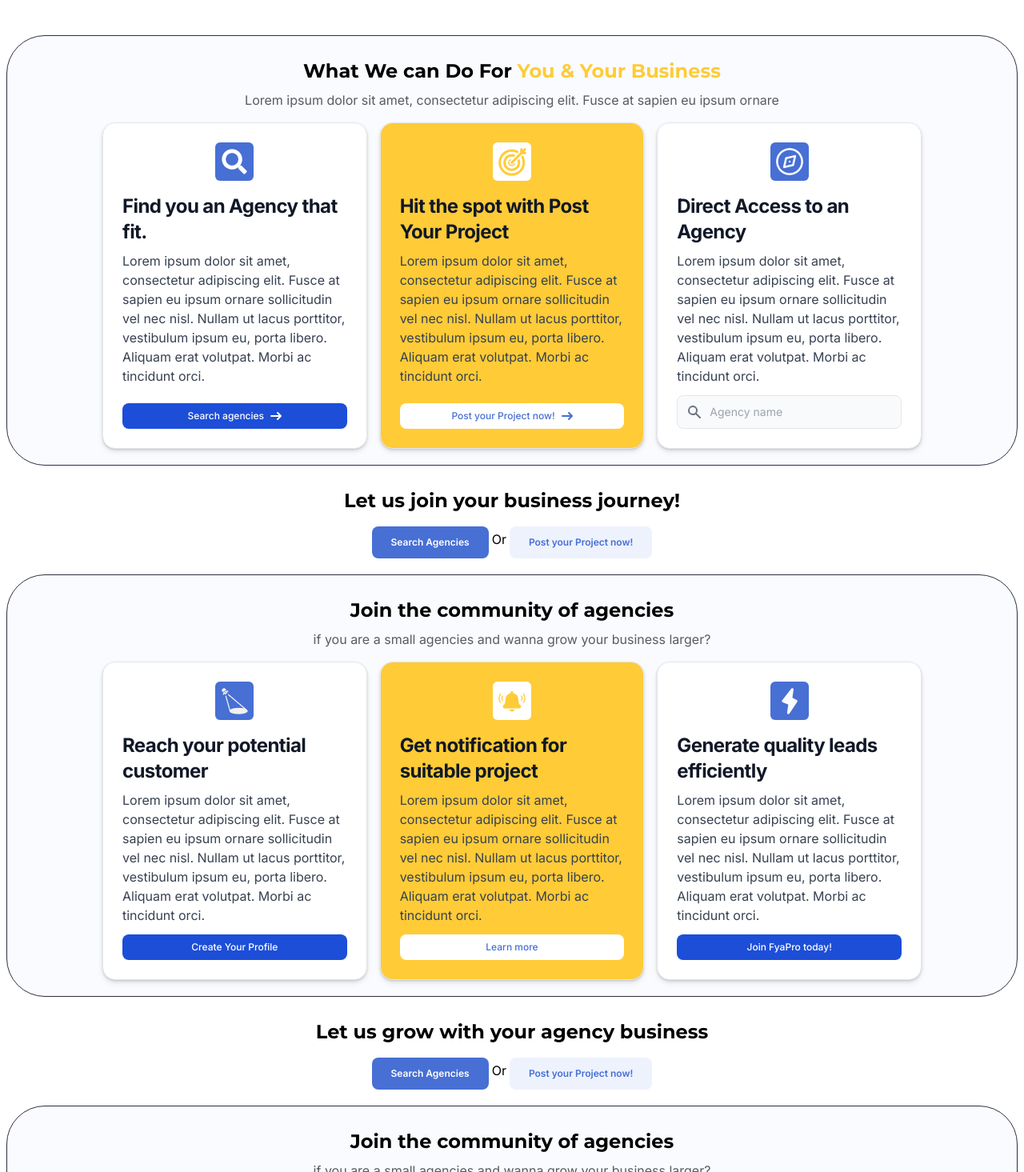
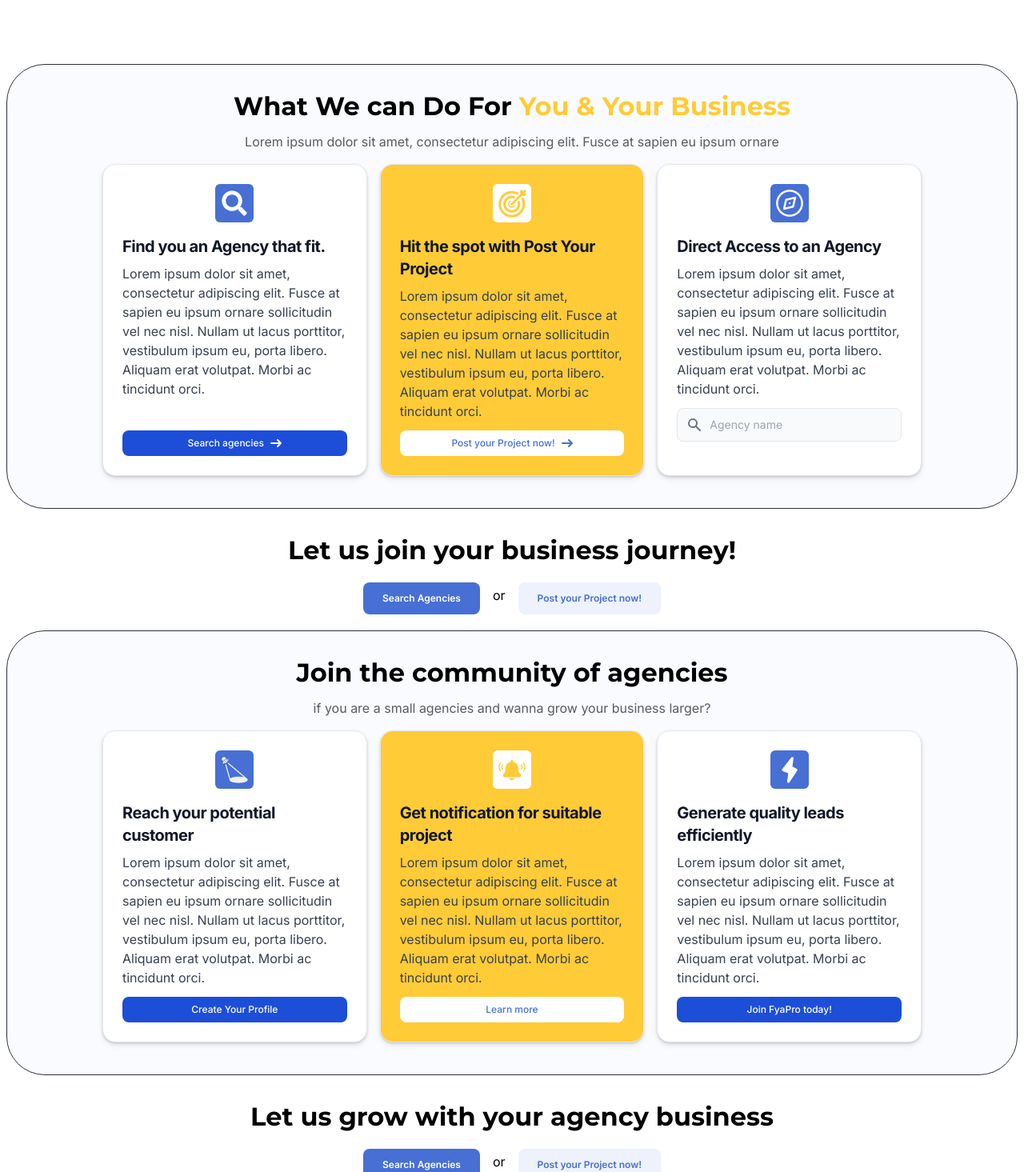
Before and after one commit to MinHien-git/fya-2.0, a React (Create React App) app: page / in a window 1280 px wide. Shown: the part 1335-2800 px from the top of the page at 80% size. Built offline with nearby package versions, Linux system fonts and the light colour scheme.

Commit message:
Complete revision Home page and agency page

```diff
--- a/public/index.html
+++ b/public/index.html
@@ -23,6 +23,11 @@
     <link rel="preconnect" href="https://fonts.gstatic.com" crossorigin />
     <link
       href="https://fonts.googleapis.com/css2?family=Inter:wght@100;200;300;400;500;600;700;800;900&display=swap"
+      rel="stylesheet"
+    />
+
+    <link
+      href="https://fonts.googleapis.com/css2?family=Poppins:wght@700&display=swap"
       rel="stylesheet"
     />
     <!--
--- a/src/components/NavigationBar/NavigationBar.tsx
+++ b/src/components/NavigationBar/NavigationBar.tsx
@@ -85,7 +85,7 @@ export default function NavigationBar() {
                 </div>
               </div>
               <button
-                className="middle none center rounded-md py-2 px-10 font-sans text-xs font-bold text-white shadow-md shadow-primary-500/20 transition-all hover:shadow-lg hover:shadow-pink-500/40 focus:opacity-[0.85] focus:shadow-none active:opacity-[0.85] active:shadow-none disabled:pointer-events-none disabled:opacity-50 disabled:shadow-none bg-primary hidden lg:inline-block mr-2"
+                className="middle none center rounded-md py-2 px-10 font-sans text-sm font-bold text-white shadow-md shadow-primary-500/20 transition-all hover:shadow-lg hover:shadow-pink-500/40 focus:opacity-[0.85] focus:shadow-none active:opacity-[0.85] active:shadow-none disabled:pointer-events-none disabled:opacity-50 disabled:shadow-none bg-primary hidden lg:inline-block mr-2"
                 data-ripple-light="true"
               >
                 Post your Project
--- a/src/pages/Home/Home.tsx
+++ b/src/pages/Home/Home.tsx
@@ -3,7 +3,7 @@ export default function Home() {
     <main className="w-full min-h-80 p-2">
       <section className="w-full border-[1px] border-border bg-light_gray max-w-7xl py-5 px-8 sm:px-12 lg:px-16 my-5 rounded-[3rem] md:mx-auto h-auto md:flex md:gap-2 md:px-4 lg:items-center md:justify-between">
         <div className="py-5 md:w-3/5 lg:w-3/5 lg:h-1/2">
-          <h1 className="text-4xl pb-2 font-bold text-primary lg:text-5xl">
+          <h1 className="text-4xl pb-2 font-bold text-primary lg:text-5xl font-header">
             Find
             <span className="text-secondary"> Your Ideal</span> Agencies
           </h1>
@@ -62,8 +62,8 @@ export default function Home() {
       </section>
 
       <section className="w-full border-[1px] border-border bg-light_gray max-w-7xl px-2 sm:px-4 lg:px-12 my-5 rounded-[3rem] md:mx-auto">
-        <div className="py-5">
-          <h2 className="text-xl py-2 font-bold text-center md:text-2xl font-title">
+        <div className="py-5 pb-10">
+          <h2 className="text-[2rem] py-2 font-bold text-center md:text-[2rem] font-title">
             Agencies of the week
           </h2>
           <div className="flex justify-center mt-5 flex-wrap gap-4 md:flex-nowrap md:w-full max-w-5xl mx-auto">
@@ -219,8 +219,8 @@ export default function Home() {
       </section>
 
       <section className="w-full border-[1px] border-border bg-light_gray max-w-7xl px-2 sm:px-4 lg:px-12 my-5 rounded-[3rem] md:mx-auto flex flex-col justify-center items-center">
-        <div className="py-5 w-10/12 md:w-full max-w-5xl">
-          <h2 className="text-xl py-2 font-bold text-center md:text-2xl font-title">
+        <div className="py-5 w-10/12 md:w-full max-w-5xl pb-10">
+          <h2 className="text-[2rem] py-2 font-bold text-center font-title">
             What We can Do For{" "}
             <span className="text-secondary"> You & Your Business</span>
           </h2>
@@ -234,7 +234,7 @@ export default function Home() {
                 <img src="/static/images/telescope.png" alt="telescope" />
               </div>
               <a href="/#">
-                <h5 className="mb-2 text-2xl font-bold tracking-tight text-gray-900 ">
+                <h5 className="mb-2 text-xl font-bold tracking-tight text-gray-900 ">
                   Find you an Agency that fit.
                 </h5>
               </a>
@@ -271,7 +271,7 @@ export default function Home() {
                 <img src="/static/images/goal.png" alt="goal" />
               </div>
               <a href="/#">
-                <h5 className="mb-2 text-2xl font-bold tracking-tight text-gray-900 ">
+                <h5 className="mb-2 text-xl font-bold tracking-tight text-gray-900 ">
                   Hit the spot with Post Your Project
                 </h5>
               </a>
@@ -308,7 +308,7 @@ export default function Home() {
                 <img src="/static/images/compass.png" alt="compass" />
               </div>
               <a href="/#">
-                <h5 className="mb-2 text-2xl font-bold tracking-tight text-gray-900 ">
+                <h5 className="mb-2 text-xl font-bold tracking-tight text-gray-900 ">
                   Direct Access to an Agency
                 </h5>
               </a>
@@ -353,14 +353,14 @@ export default function Home() {
       </section>
 
       <section className="w-full max-w-7xl px-2 sm:px-4 lg:px-8 my-5 md:mx-auto grid">
-        <h2 className="text-xl py-2 font-bold text-center md:text-2xl font-title">
+        <h2 className="text-[2rem] py-2 font-bold text-center font-title">
           Let us join your business journey!
         </h2>
-        <div className="flex items-center gap-1 justify-center">
+        <div className="flex items-center gap-4 justify-center">
           <button className="bg-primary text-white text-xs rounded-lg px-6 py-3 font-semibold mt-2">
             Search Agencies
           </button>
-          <p>Or</p>
+          <p>or</p>
           <button className="text-primary bg-tertiary text-xs rounded-lg px-6 py-3 font-semibold mt-2">
             Post your Project now!
           </button>
@@ -368,8 +368,8 @@ export default function Home() {
       </section>
 
       <section className="w-full border-[1px] border-border bg-light_gray max-w-7xl px-2 sm:px-4 lg:px-12 my-5 rounded-[3rem] md:mx-auto flex flex-col justify-center items-center">
-        <div className="py-5 w-10/12 md:w-full">
-          <h2 className="text-xl py-2 font-bold text-center md:text-2xl font-title">
+        <div className="py-5 w-10/12 md:w-full pb-10">
+          <h2 className="text-[2rem] py-2 font-bold text-center font-title">
             Join the community of agencies
           </h2>
           <p className="text-text text-center">
@@ -381,7 +381,7 @@ export default function Home() {
                 <img src="/static/images/flash.png" alt="flash" />
               </div>
               <a href="/#">
-                <h5 className="mb-2 text-2xl font-bold tracking-tight text-gray-900 ">
+                <h5 className="mb-2 text-xl font-bold tracking-tight text-gray-900 ">
                   Reach your potential customer
                 </h5>
               </a>
@@ -403,7 +403,7 @@ export default function Home() {
                 <img src="/static/images/bell.png" alt="bell" />
               </div>
               <a href="/#">
-                <h5 className="mb-2 text-2xl font-bold tracking-tight text-gray-900 ">
+                <h5 className="mb-2 text-xl font-bold tracking-tight text-gray-900 ">
                   Get notification for suitable project
                 </h5>
               </a>
@@ -425,7 +425,7 @@ export default function Home() {
                 <img src="/static/images/power.png" alt="power" />
               </div>
               <a href="/#">
-                <h5 className="mb-2 text-2xl font-bold tracking-tight text-gray-900 ">
+                <h5 className="mb-2 text-xl font-bold tracking-tight text-gray-900 ">
                   Generate quality leads efficiently
                 </h5>
               </a>
@@ -446,14 +446,14 @@ export default function Home() {
         </div>
       </section>
       <section className="w-full max-w-7xl px-2 sm:px-4 lg:px-8 my-5 md:mx-auto grid">
-        <h2 className="text-xl py-2 font-bold text-center md:text-2xl font-title">
+        <h2 className="text-[2rem] py-2 font-bold text-center font-title">
           Let us grow with your agency business
         </h2>
-        <div className="flex items-center gap-1 justify-center">
+        <div className="flex items-center gap-4 justify-center">
           <button className="bg-primary text-white text-xs rounded-lg px-6 py-3 font-semibold mt-2">
             Search Agencies
           </button>
-          <p>Or</p>
+          <p>or</p>
           <button className="text-primary bg-tertiary text-xs rounded-lg px-6 py-3 font-semibold mt-2">
             Post your Project now!
           </button>
@@ -461,8 +461,8 @@ export default function Home() {
       </section>
 
       <section className="w-full border-[1px] border-border bg-light_gray max-w-7xl px-2 sm:px-4 lg:px-12 my-5 rounded-[3rem] md:mx-auto flex flex-col justify-center items-center">
-        <div className="py-5 w-10/12 md:w-full">
-          <h2 className="text-xl py-2 font-bold text-center md:text-2xl font-title">
+        <div className="py-5 w-10/12 md:w-full pb-10">
+          <h2 className="text-[2rem] py-2 font-bold text-center font-title">
             Join the community of agencies
           </h2>
           <p className="text-text text-center">
@@ -474,7 +474,7 @@ export default function Home() {
                 <img src="/static/images/investigator.png" alt="invest" />
               </div>
               <a href="/#">
-                <h5 className="mb-2 text-2xl font-bold tracking-tight text-gray-900 ">
+                <h5 className="mb-2 text-xl font-bold tracking-tight text-gray-900 ">
                   Reach your potential customer
                 </h5>
               </a>
@@ -490,7 +490,7 @@ export default function Home() {
                 <img src="/static/images/Search-amico.png" alt="Search-amico" />
               </div>
               <a href="/#">
-                <h5 className="mb-2 text-2xl font-bold tracking-tight text-gray-900 ">
+                <h5 className="mb-2 text-xl font-bold tracking-tight text-gray-900 ">
                   Get notification for suitable project
                 </h5>
               </a>
@@ -506,7 +506,7 @@ export default function Home() {
                 <img src="/static/images/investigator.png" alt="invest" />
               </div>
               <a href="/#">
-                <h5 className="mb-2 text-2xl font-bold tracking-tight text-gray-900 ">
+                <h5 className="mb-2 text-xl font-bold tracking-tight text-gray-900 ">
                   Generate quality leads efficiently
                 </h5>
               </a>
--- a/tailwind.config.js
+++ b/tailwind.config.js
@@ -24,6 +24,7 @@ module.exports = {
       },
       fontFamily: {
         title: ["Montserrat"],
+        header: ["Poppins"],
         sans: ["Inter", ...defaultTheme.fontFamily.sans],
       },
     },
```
Also changed, not shown: src/components/Footer/Footer.tsx (+10 -10 lines), src/pages/AgencyPage/AgencyPage.tsx (+41 -38 lines).
